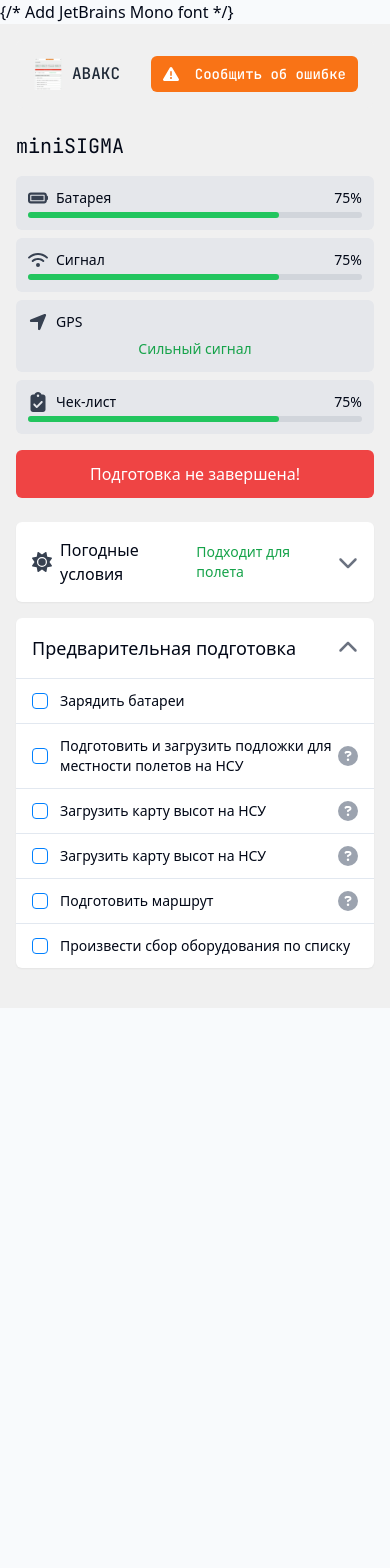
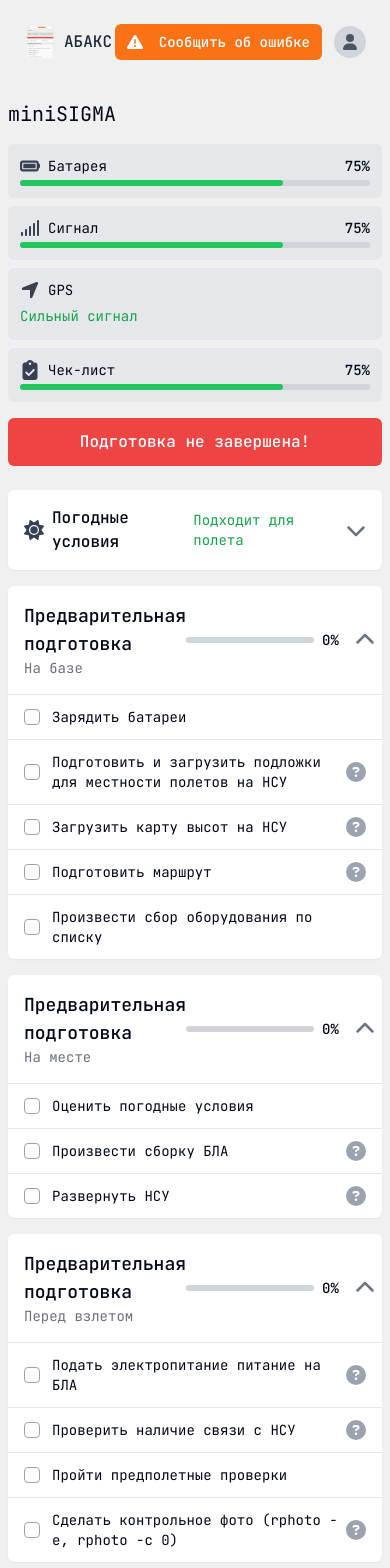
Before and after one commit to SillWo/skybound-drone-ready-check-20, a React (Vite) app: page / in a window 390 px wide. Shown: the top 1568 px of the page. Before the commit the page ends 1008 px from the top, so only its background shows below. Built offline with nearby package versions, Linux system fonts and the light colour scheme.

Commit message:
feat: Implement design changes
- Use new font for all text.
- Use Font Awesome for all icons.
- Adapt design for mobile and desktop.

```diff
--- a/index.html
+++ b/index.html
@@ -6,7 +6,7 @@
     <meta name="viewport" content="width=device-width, initial-scale=1.0" />
     <title>skybound-drone-ready-check</title>
 
-    {/* Add JetBrains Mono font */}
+    <!-- Add JetBrains Mono font -->
     <link href="https://fonts.googleapis.com/css2?family=JetBrains+Mono:wght@100;200;300;400;500;600;700;800&display=swap" rel="stylesheet">
 
     <meta name="description" content="Lovable Generated Project" />
--- a/src/components/DroneHeader.tsx
+++ b/src/components/DroneHeader.tsx
@@ -1,7 +1,7 @@
 
 import React from 'react';
 import { FontAwesomeIcon } from '@fortawesome/react-fontawesome';
-import { faTriangleExclamation } from '@fortawesome/free-solid-svg-icons';
+import { faTriangleExclamation, faUser } from '@fortawesome/free-solid-svg-icons';
 import { Button } from './ui/button';
 
 export const DroneHeader = () => {
@@ -13,9 +13,10 @@ export const DroneHeader = () => {
           alt="Logo"
           className="h-8 w-8 object-contain"
         />
-        <span className="font-medium text-gray-800">ABAKC</span>
+        <span className="font-medium text-gray-800">АБАКС</span>
       </div>
 
+      <div className="flex items-center gap-3">
         <Button
           variant="default"
           size="sm"
@@ -24,6 +25,10 @@ export const DroneHeader = () => {
           <FontAwesomeIcon icon={faTriangleExclamation} className="h-4 w-4 mr-2" />
           Сообщить об ошибке
         </Button>
+        <div className="w-8 h-8 rounded-full bg-gray-300 flex items-center justify-center">
+          <FontAwesomeIcon icon={faUser} className="text-gray-600" />
+        </div>
+      </div>
     </header>
   );
 };
--- a/src/components/MinimalistDroneDashboard.tsx
+++ b/src/components/MinimalistDroneDashboard.tsx
@@ -3,9 +3,10 @@ import React from 'react';
 import { FontAwesomeIcon } from '@fortawesome/react-fontawesome';
 import {
   faBatteryFull,
-  faWifi,
+  faSignal,
   faLocationArrow,
-  faClipboardCheck
+  faClipboardCheck,
+  faExclamationTriangle
 } from '@fortawesome/free-solid-svg-icons';
 import { cn } from '@/lib/utils';
 
@@ -42,9 +43,9 @@ export function MinimalistDroneDashboard({
           <div className="flex justify-between items-center mb-1">
             <div className="flex items-center gap-2">
               <FontAwesomeIcon icon={faBatteryFull} className="h-5 w-5 text-gray-700" />
-              <span className="text-sm">Батарея</span>
+              <span className="text-sm font-mono">Батарея</span>
             </div>
-            <span className="text-sm font-medium">{batteryLevel}%</span>
+            <span className="text-sm font-mono font-medium">{batteryLevel}%</span>
           </div>
           <div className="w-full h-1.5 bg-gray-300 rounded-full">
             <div
@@ -57,10 +58,10 @@ export function MinimalistDroneDashboard({
         <div className="bg-gray-200 rounded-md p-3">
           <div className="flex justify-between items-center mb-1">
             <div className="flex items-center gap-2">
-              <FontAwesomeIcon icon={faWifi} className="h-5 w-5 text-gray-700" />
-              <span className="text-sm">Сигнал</span>
+              <FontAwesomeIcon icon={faSignal} className="h-5 w-5 text-gray-700" />
+              <span className="text-sm font-mono">Сигнал</span>
             </div>
-            <span className="text-sm font-medium">{signalStrength}%</span>
+            <span className="text-sm font-mono font-medium">{signalStrength}%</span>
           </div>
           <div className="w-full h-1.5 bg-gray-300 rounded-full">
             <div
@@ -74,12 +75,12 @@ export function MinimalistDroneDashboard({
           <div className="flex justify-between items-center">
             <div className="flex items-center gap-2">
               <FontAwesomeIcon icon={faLocationArrow} className="h-5 w-5 text-gray-700" />
-              <span className="text-sm">GPS</span>
+              <span className="text-sm font-mono">GPS</span>
             </div>
           </div>
-          <div className="text-center mt-1">
+          <div className="mt-1">
             <span className={cn(
-              "text-sm",
+              "text-sm font-mono",
               gpsStatus === 'strong' && "text-green-600",
               gpsStatus === 'weak' && "text-yellow-600",
               gpsStatus === 'no-signal' && "text-red-600"
@@ -93,9 +94,9 @@ export function MinimalistDroneDashboard({
           <div className="flex justify-between items-center mb-1">
             <div className="flex items-center gap-2">
               <FontAwesomeIcon icon={faClipboardCheck} className="h-5 w-5 text-gray-700" />
-              <span className="text-sm">Чек-лист</span>
+              <span className="text-sm font-mono">Чек-лист</span>
             </div>
-            <span className="text-sm font-medium">{checklistProgress}%</span>
+            <span className="text-sm font-mono font-medium">{checklistProgress}%</span>
           </div>
           <div className="w-full h-1.5 bg-gray-300 rounded-full">
             <div
@@ -107,7 +108,7 @@ export function MinimalistDroneDashboard({
       </div>
 
       <div className={cn(
-        "w-full p-3 rounded-md text-center font-medium mt-4",
+        "w-full p-3 rounded-md text-center font-mono font-medium mt-4",
         isChecklistComplete ? "bg-green-500 text-white" : "bg-red-500 text-white"
       )}>
         {isChecklistComplete ? "Подготовка завершена!" : "Подготовка не завершена!"}
--- a/src/components/PreflightChecklist.tsx
+++ b/src/components/PreflightChecklist.tsx
@@ -8,6 +8,13 @@ import {
 } from '@fortawesome/free-solid-svg-icons';
 import { Checkbox } from './ui/checkbox';
 
+interface ChecklistSection {
+  id: string;
+  title: string;
+  location: string;
+  items: ChecklistItem[];
+}
+
 interface ChecklistItem {
   id: string;
   label: string;
@@ -15,42 +22,102 @@ interface ChecklistItem {
 }
 
 export function PreflightChecklist() {
-  const [expanded, setExpanded] = useState(true);
-
-  const checklistItems: ChecklistItem[] = [
+  const checklistSections: ChecklistSection[] = [
+    {
+      id: "section1",
+      title: "Предварительная подготовка",
+      location: "На базе",
+      items: [
         { id: "item1", label: "Зарядить батареи", hasHelp: false },
         { id: "item2", label: "Подготовить и загрузить подложки для местности полетов на НСУ", hasHelp: true },
         { id: "item3", label: "Загрузить карту высот на НСУ", hasHelp: true },
-    { id: "item4", label: "Загрузить карту высот на НСУ", hasHelp: true },
-    { id: "item5", label: "Подготовить маршрут", hasHelp: true },
-    { id: "item6", label: "Произвести сбор оборудования по списку", hasHelp: false }
+        { id: "item4", label: "Подготовить маршрут", hasHelp: true },
+        { id: "item5", label: "Произвести сбор оборудования по списку", hasHelp: false }
+      ]
+    },
+    {
+      id: "section2",
+      title: "Предварительная подготовка",
+      location: "На месте",
+      items: [
+        { id: "item6", label: "Оценить погодные условия", hasHelp: false },
+        { id: "item7", label: "Произвести сборку БЛА", hasHelp: true },
+        { id: "item8", label: "Развернуть НСУ", hasHelp: true }
+      ]
+    },
+    {
+      id: "section3",
+      title: "Предварительная подготовка",
+      location: "Перед взлетом",
+      items: [
+        { id: "item9", label: "Подать электропитание питание на БЛА", hasHelp: true },
+        { id: "item10", label: "Проверить наличие связи с НСУ", hasHelp: true },
+        { id: "item11", label: "Пройти предполетные проверки", hasHelp: false },
+        { id: "item12", label: "Сделать контрольное фото (rphoto -e, rphoto -c 0)", hasHelp: true }
+      ]
+    }
   ];
 
+  const [expandedSections, setExpandedSections] = useState<Record<string, boolean>>({
+    section1: true,
+    section2: true,
+    section3: true
+  });
+
   const [itemStates, setItemStates] = useState<Record<string, boolean>>(
-    checklistItems.reduce((acc, item) => ({...acc, [item.id]: false}), {})
+    checklistSections.flatMap(section => section.items).reduce((acc, item) => ({...acc, [item.id]: false}), {})
   );
+
+  const toggleSection = (sectionId: string) => {
+    setExpandedSections(prev => ({ ...prev, [sectionId]: !prev[sectionId] }));
+  };
 
   const toggleItem = (id: string) => {
     setItemStates(prev => ({...prev, [id]: !prev[id]}));
   };
 
+  // Calculate progress for each section
+  const calculateProgress = (sectionItems: ChecklistItem[]) => {
+    const itemIds = sectionItems.map(item => item.id);
+    const checkedItems = itemIds.filter(id => itemStates[id]).length;
+    return Math.round((checkedItems / itemIds.length) * 100);
+  };
+
   return (
-    <div className="bg-white shadow-sm rounded-md mb-6">
+    <>
+      {checklistSections.map((section) => (
+        <div key={section.id} className="bg-white shadow-sm rounded-md mb-4">
           <div
             className="p-4 flex items-center justify-between cursor-pointer"
-        onClick={() => setExpanded(!expanded)}
+            onClick={() => toggleSection(section.id)}
           >
-        <h3 className="font-medium text-lg">Предварительная подготовка</h3>
-        {expanded ? (
+            <div>
+              <h3 className="font-mono font-medium text-lg">{section.title}</h3>
+              <p className="font-mono text-sm text-gray-500">{section.location}</p>
+            </div>
+
+            <div className="flex items-center gap-4">
+              <div className="flex items-center gap-2">
+                <div className="w-32 h-1.5 bg-gray-300 rounded-full overflow-hidden">
+                  <div
+                    className="h-full bg-green-500 rounded-full transition-all"
+                    style={{ width: `${calculateProgress(section.items)}%` }}
+                  />
+                </div>
+                <span className="text-sm font-mono font-medium">{calculateProgress(section.items)}%</span>
+              </div>
+
+              {expandedSections[section.id] ? (
                 <FontAwesomeIcon icon={faChevronUp} className="h-5 w-5 text-gray-500" />
               ) : (
                 <FontAwesomeIcon icon={faChevronDown} className="h-5 w-5 text-gray-500" />
               )}
             </div>
+          </div>
 
-      {expanded && (
+          {expandedSections[section.id] && (
             <div>
-          {checklistItems.map((item) => (
+              {section.items.map((item) => (
                 <div
                   key={item.id}
                   className="border-t py-3 px-4 flex items-center justify-between"
@@ -60,10 +127,11 @@ export function PreflightChecklist() {
                       id={item.id}
                       checked={itemStates[item.id]}
                       onCheckedChange={() => toggleItem(item.id)}
+                      className="border-gray-400"
                     />
                     <label
                       htmlFor={item.id}
-                  className="text-sm cursor-pointer"
+                      className="text-sm cursor-pointer font-mono"
                     >
                       {item.label}
                     </label>
@@ -77,5 +145,14 @@ export function PreflightChecklist() {
             </div>
           )}
         </div>
+      ))}
+
+      <div className="mt-4 mb-8">
+        <div className="font-mono text-sm text-gray-500 mb-2">Загрузить файл</div>
+        <div className="bg-gray-200 rounded-md p-3 h-16 flex items-center justify-center">
+          <span className="text-gray-400 font-mono">Выберите файл для загрузки</span>
+        </div>
+      </div>
+    </>
   );
 }
--- a/src/components/WeatherSection.tsx
+++ b/src/components/WeatherSection.tsx
@@ -19,12 +19,12 @@ export function WeatherSection({ isGoodWeather }: WeatherSectionProps) {
       >
         <div className="flex items-center gap-2">
           <FontAwesomeIcon icon={faSun} className="h-5 w-5 text-gray-700" />
-          <span className="text-base font-medium">Погодные условия</span>
+          <span className="text-base font-mono font-medium">Погодные условия</span>
         </div>
 
         <div className="flex items-center gap-2">
           <span className={cn(
-            "text-sm font-medium px-2 py-0.5 rounded",
+            "text-sm font-mono px-2 py-0.5 rounded",
             isGoodWeather ? "text-green-600" : "text-red-600"
           )}>
             {isGoodWeather ? "Подходит для полета" : "Не подходит для полета"}
@@ -39,7 +39,7 @@ export function WeatherSection({ isGoodWeather }: WeatherSectionProps) {
 
       {expanded && (
         <div className="mt-3 border-t pt-3">
-          <div className="text-sm text-gray-600">
+          <div className="text-sm text-gray-600 font-mono">
             Temperature: 22°C, Wind: 5 km/h, Visibility: Good
           </div>
         </div>
--- a/src/pages/Index.tsx
+++ b/src/pages/Index.tsx
@@ -18,7 +18,7 @@ const Index = () => {
   const [isGoodWeather] = useState(true);
 
   return (
-    <div className="min-h-screen bg-[#f0f0f0] p-4">
+    <div className="min-h-screen bg-[#f0f0f0] p-2 sm:p-4 font-mono">
       <div className="max-w-4xl mx-auto">
         <DroneHeader />
 
```
Lines whose indentation alone changed are shown as unchanged.
